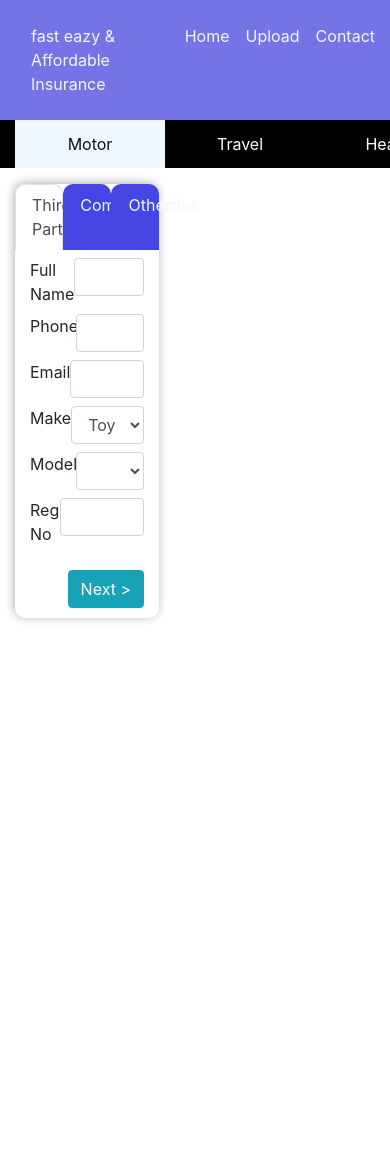
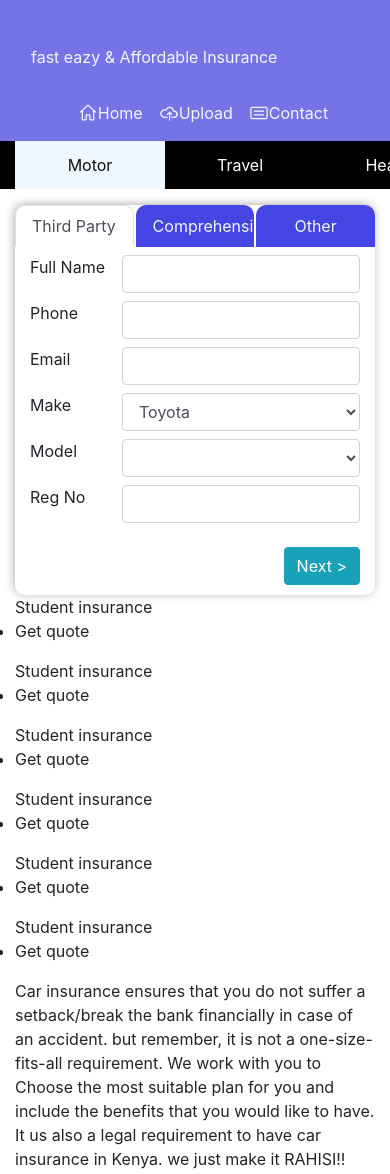
Before and after one commit to Abcmah/bimarahi_forms, a plain HTML site: page index.html in a window 390 px wide. Shown: the top 1174 px of the page. Before the commit the page ends 844 px from the top, so only its background shows below. Drawn offline with Linux system fonts and the light colour scheme.

Commit message:
Add files via upload

```diff
--- a/index.html
+++ b/index.html
@@ -21,9 +21,11 @@
 
             <div class="links">
                 <ul>
-                    <li><a href="">Home</a></li>
-                    <li><a href="">Upload</a></li>
-                    <li><a href="">Contact</a></li>
+                    <li><a href=""><svg  id="nav-icon" width="16" height="16" viewBox="0 0 16 16" xmlns="http://www.w3.org/2000/svg" fill="currentColor"><path fill-rule="evenodd" clip-rule="evenodd" d="M8.36 1.37l6.36 5.8-.71.71L13 6.964v6.526l-.5.5h-3l-.5-.5v-3.5H7v3.5l-.5.5h-3l-.5-.5V6.972L2 7.88l-.71-.71 6.35-5.8h.72zM4 6.063v6.927h2v-3.5l.5-.5h3l.5.5v3.5h2V6.057L8 2.43 4 6.063z"/></svg>Home</a></li>
+                    <li><a href="">
+                        <svg id="nav-icon" style="display:flex; flex-direction:column" width="16" height="16" viewBox="0 0 16 16" xmlns="http://www.w3.org/2000/svg" fill="currentColor"><path fill-rule="evenodd" clip-rule="evenodd" d="M11.956 6h.05a2.99 2.99 0 0 1 2.117.879 3.003 3.003 0 0 1 0 4.242 2.99 2.99 0 0 1-2.117.879h-1.995v-1h1.995a2.002 2.002 0 0 0 0-4h-.914l-.123-.857a2.49 2.49 0 0 0-2.126-2.122A2.478 2.478 0 0 0 6.23 5.5l-.333.762-.809-.189A2.49 2.49 0 0 0 4.523 6c-.662 0-1.297.263-1.764.732A2.503 2.503 0 0 0 4.523 11h2.494v1H4.523a3.486 3.486 0 0 1-2.628-1.16 3.502 3.502 0 0 1-.4-4.137A3.497 3.497 0 0 1 3.853 5.06c.486-.09.987-.077 1.468.041a3.486 3.486 0 0 1 3.657-2.06A3.479 3.479 0 0 1 11.956 6zm-1.663 3.853L8.979 8.54v5.436h-.994v-5.4L6.707 9.854 6 9.146 8.146 7h.708L11 9.146l-.707.707z"/></svg>Upload</a></li>
+                    <li><a href="">
+                        <svg id="nav-icon" width="16" height="16" viewBox="0 0 16 16" xmlns="http://www.w3.org/2000/svg" fill="currentColor"><path fill-rule="evenodd" clip-rule="evenodd" d="M4 6h8v1H4V6zm8 3H4v1h8V9z"/><path fill-rule="evenodd" clip-rule="evenodd" d="M1 4l1-1h12l1 1v8l-1 1H2l-1-1V4zm1 0v8h12V4H2z"/></svg>Contact</a></li>
                 </ul>
             </div>
         </div>
@@ -148,6 +150,55 @@
 
     </div>
 </section>
+
+<section>
+    <div class="container">
+<div class="">
+    <div>
+        Student insurance
+        <ul>
+            <li>Get quote</li>
+        </ul>
+    </div>
+    <div>
+        Student insurance
+        <ul>
+            <li>Get quote</li>
+        </ul>
+    </div>
+    <div>
+        Student insurance
+        <ul>
+            <li>Get quote</li>
+        </ul>
+    </div>
+    <div>
+        Student insurance
+        <ul>
+            <li>Get quote</li>
+        </ul>
+    </div>
+    <div>
+        Student insurance
+        <ul>
+            <li>Get quote</li>
+        </ul>
+    </div>
+    <div>
+        Student insurance
+        <ul>
+            <li>Get quote</li>
+        </ul>
+    </div>
+</div>
+
+<div class="">
+    <p>
+        Car insurance ensures that you do not suffer a setback/break the bank financially in case of an accident. but remember, it is not a one-size-fits-all requirement. We work with you to Choose the most suitable plan for you and include the benefits that you would like to have. It us also a legal requirement to have car insurance in Kenya. we just make it RAHISI!!
+    </p>
+</div>
+    </div>
+</section>
 <script src="./assets/js/main.js"></script>
 </body>
 </html>
--- a/style.css
+++ b/style.css
@@ -29,6 +29,10 @@ navbar
 .logo img{
     height: 60px;
 }
+#nav-icon{
+height: 20px;
+width: 20px;
+}
 .links ul{
     display: flex;
 }
@@ -41,6 +45,9 @@ a{
 }
 .links ul li a{
     color: aliceblue;
+    padding-top: 0;
+    flex-direction: column;
+    display: flex;
 }
 .sub-nav{
     background-color: black;
@@ -112,3 +119,25 @@ margin-top: 1.5rem;
 display: flex;
 justify-content:flex-end;
 }
+/* mobile */
+@media (max-width: 991px) {
+    #navbar .container{
+        flex-direction: column;
+        justify-content: center;
+        padding-bottom: 0;
+    }
+    .links ul{
+        padding-top: 2rem;
+        justify-content: center;
+    }
+    .forms{
+        width: 100%;
+
+    }
+    .links ul li a{
+        flex-direction: row
+    }
+    .logo img{
+        height: 45px;
+    }
+    }
```
